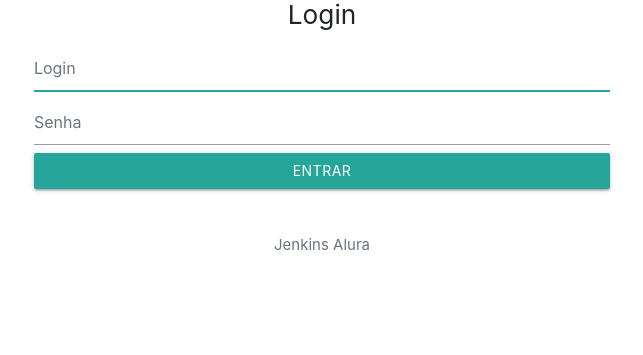
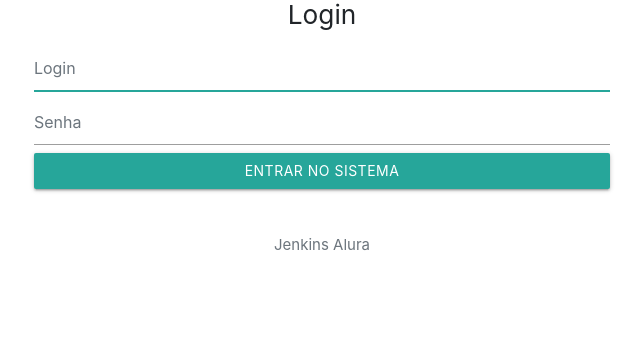
Before and after one commit to thiagodelima/jenkins-todo-list, a Django app: page /login/ in a window 1280 px wide. Shown: the part 130-485 px from the top of the page, without its empty margins (318-961 px from the left). Run offline with Django 3.2, Linux system fonts and the light colour scheme; some libraries are stand-ins or nearby versions.

Commit message:
Alterando o valor do botao entrar

```diff
--- a/templates/registration/login.html
+++ b/templates/registration/login.html
@@ -23,7 +23,7 @@
     </div>
         {% render_field form.username class="form-control " placeholder='Login' %}
         {% render_field form.password class="form-control " placeholder='Senha' %}
-      <button class="btn btn-lg btn-outline-success btn-block" type="submit">Entrar</button>
+      <button class="btn btn-lg btn-outline-success btn-block" type="submit">Entrar no sistema</button>
       <p class="mt-5 mb-3 text-muted">Jenkins Alura</p>
     </form>
     </div>
```
